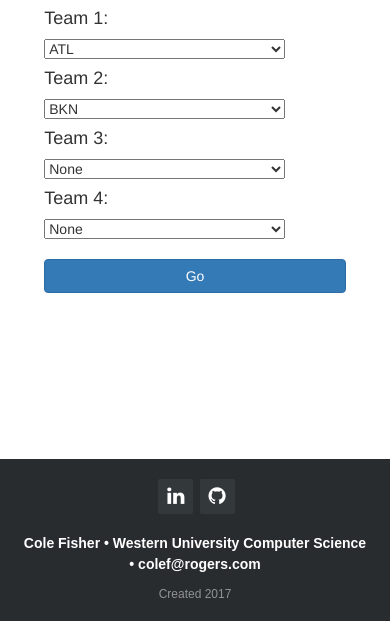
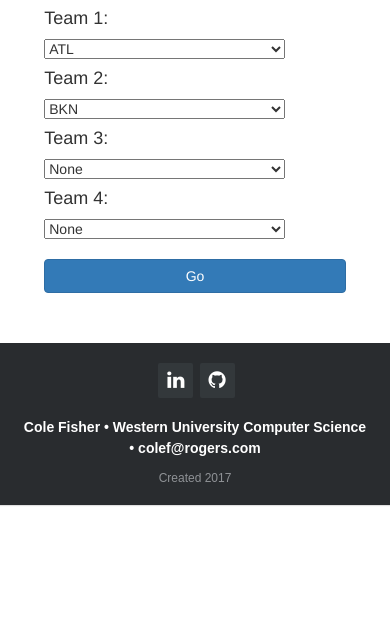
Before and after one commit to cfisher5/trade_machine, a Flask app: page / in a window 390 px wide. Shown: the part 223-844 px from the top of the page. Run offline with Flask 2, Linux system fonts and the light colour scheme; some libraries are stand-ins or nearby versions.

Commit message:
added media query for footer

```diff
--- a/static/styles/footer-distributed.css
+++ b/static/styles/footer-distributed.css
@@ -1,4 +1,4 @@
-.footer-distributed{
+.footer-distributed {
 	background-color: #292c2f;
 	box-shadow: 0 1px 1px 0 rgba(0, 0, 0, 0.12);
 	box-sizing: border-box;
@@ -6,12 +6,18 @@
 	text-align: left;
 	font: normal 12px sans-serif;
 	position: fixed;
-	bottom:0;
-	margin-top:40px;
+	bottom: 0;
+	margin-top: 40px;
 	padding: 20px;
 
 }
-
+@media only screen and (max-width : 600px) {
+	.footer-distributed {
+		position: absolute;
+		bottom: auto;
+		margin-top: 50px;
+	}
+}
 .blue_hover:hover{
     color:dodgerblue !important;
 }
```
